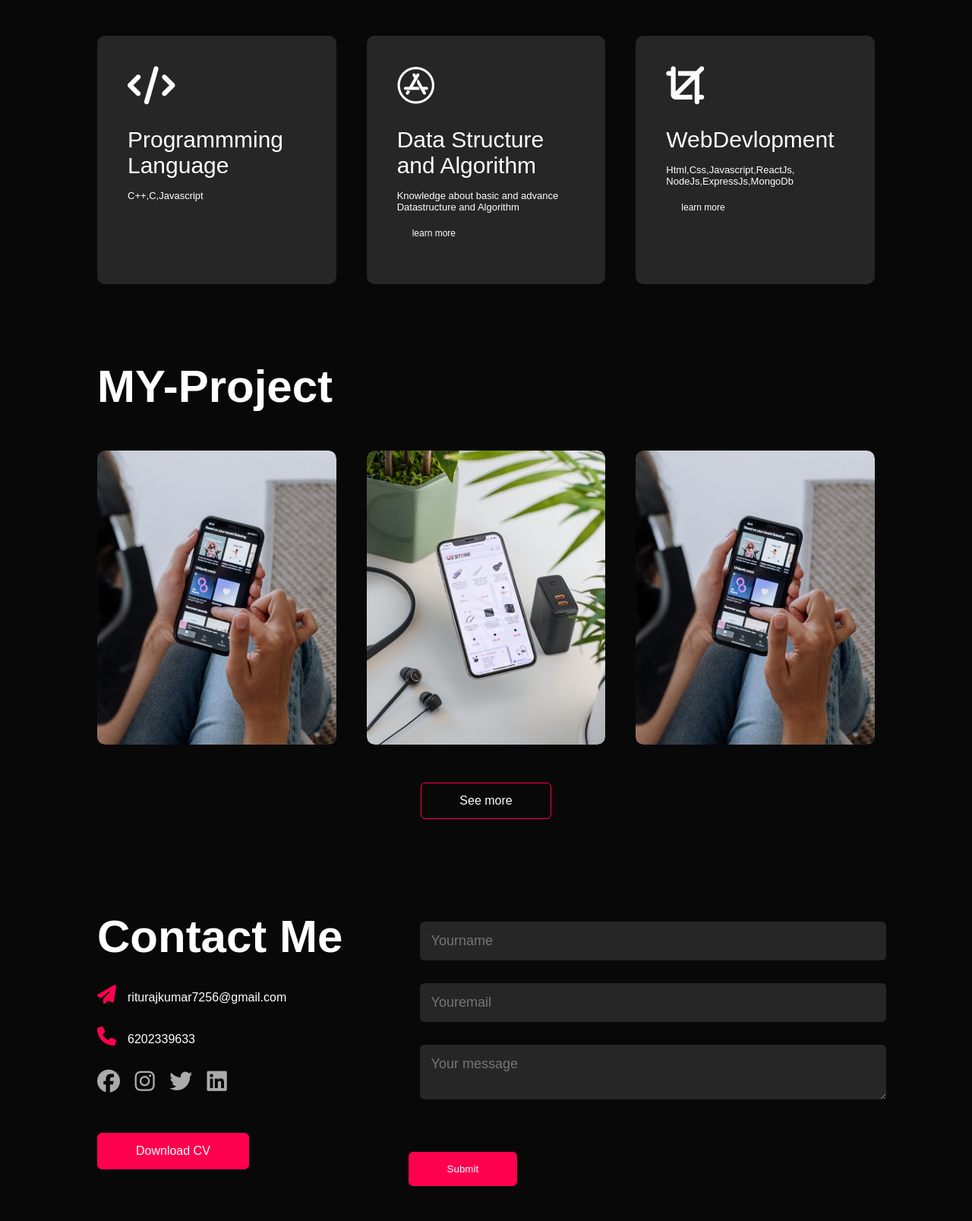
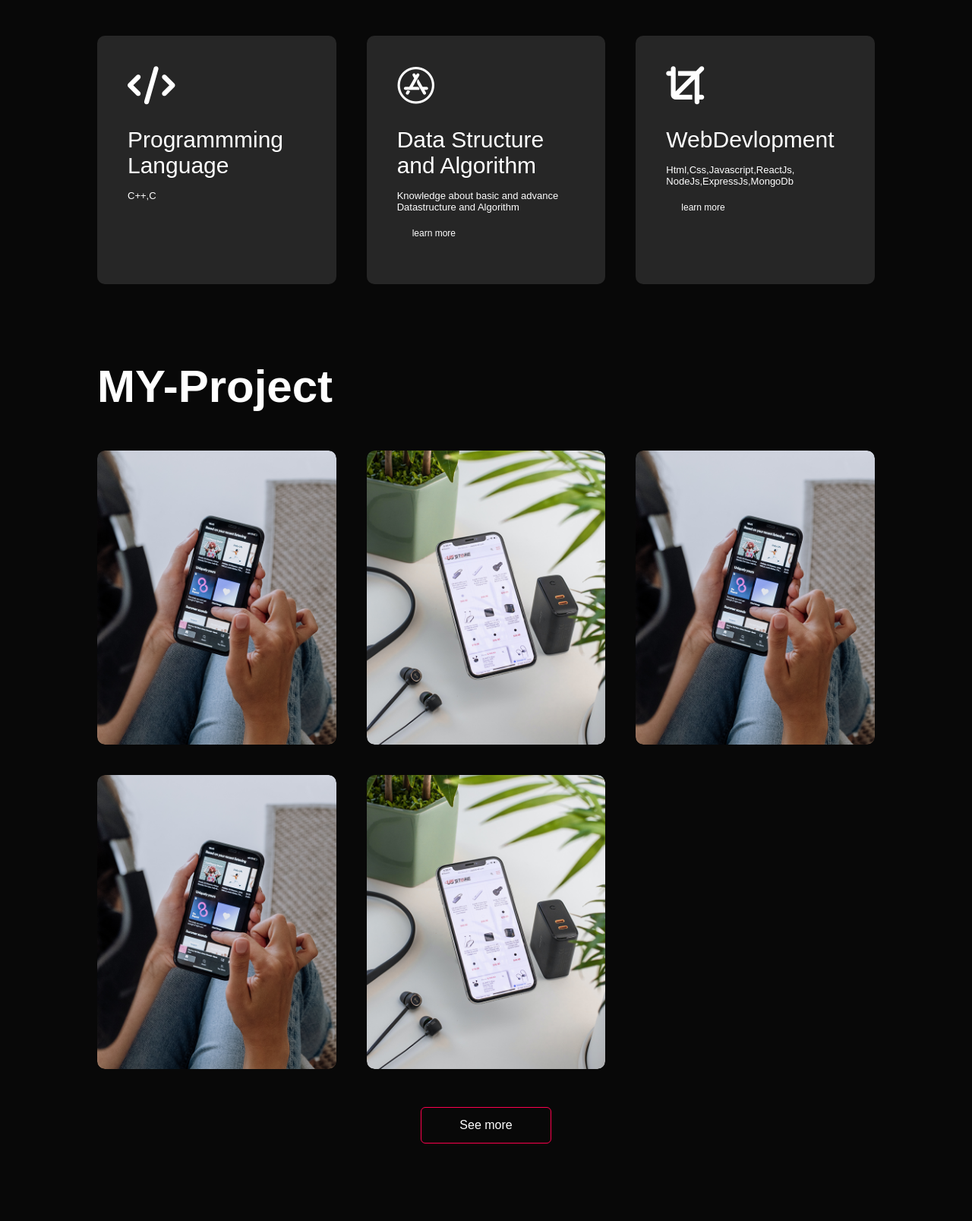
Before and after one commit to rituraj0506/portfolio, a plain HTML site: page index.html in a window 1280 px wide. Shown: the part 1574-3181 px from the top of the page at 76% size. Drawn offline with nearby package versions, Linux system fonts and the light colour scheme.

Commit message:
add some project

```diff
--- a/index.html
+++ b/index.html
@@ -56,7 +56,7 @@
             <div class="tab-contents active-tab" id="skills" > <!---skill ke just niche jo class hoga uss div ke baad wo uske niche aayega-->
                 <!--open tab me skills so we add id=skills-->
                 <ul>
-                    <li><span>Programming Language</span><br>C++,C,Javascript</li>
+                    <li><span>Programming Language</span><br>C++,C</li>
                     <li><span>Web-Devlopment</span><br>Html,Css,Javascript,ReactJs,NodeJs<br>ExpressJs,MongoDb</li>
                     <li><span>Data Structure and Algorithm</span><br>Basic and Advance DSA</li>
                 </ul>
@@ -70,6 +70,9 @@
                     administrators to seamlessly add and manage new food items within specific sections of the website.</li>
                     <li><span>2024</span><br>Designed and developed a user-friendly Travel booking website enabling users to easily book accommodations.
                     Implemented features for browsing and booking places</li>
+                    <li><span>2024</span><br>
+                        Created a blog application allowing users to create and edit personalized posts. Incorporated JWT-based
+                        authentication to ensure secure logins and permit users to exclusively modify their own posts</li>
                 </ul>
             </div>
             <div class="tab-contents" id="education"> <!---skill ke just niche jo class hoga uss div ke baad wo uske niche aayega-->
@@ -93,7 +96,7 @@
    <div>
     <i class="fa-solid fa-code"></i> <!--display the first service copy from fontawesome-->
     <h2>Programmming Language</h2>
-    <p>C++,C,Javascript</p>
+    <p>C++,C</p>
    </div>
 
    <div>
@@ -127,7 +130,7 @@
         <p>Technology Used: <br>
             Frontend: ReactJs <br>
             Backend: Firebase</p>
-        <a href="https://food-delivery-app-nine-woad.vercel.app/"><i
+        <a href="https://restaurant-website-red-six.vercel.app/"><i
                 class="fa-sharp fa-solid fa-arrow-up-right-from-square"></i></a>
     </div>
 </div>
@@ -150,10 +153,36 @@
         <img src="work-2.png" alt="">
         <div class="layer">
             <h3>Image Search Engine with Unsplash API integration for real-time image retrievals.</h3>
+            Technology Used:Html Css Javascript
             <a href="https://image-search-engine-iota.vercel.app/"><i
                     class="fa-sharp fa-solid fa-arrow-up-right-from-square"></i></a>
         </div>
     </div>
+<div class="work">
+    <img src="work-2.png" alt="">
+    <div class="layer">
+        <h3>Engineered a feature-rich E-commerce website with a unique product visualization feature. Implement a
+            product zoom function for an in-depth view</h3>
+        Technology Used:Html Css Javascript
+        <a href="https://ecommercewebsit.netlify.app/"><i
+                class="fa-sharp fa-solid fa-arrow-up-right-from-square"></i></a>
+    </div>
+</div>
+
+<div class="work">
+    <img src="work-3.png" alt="">
+    <div class="layer">
+        <h3>Created a blog application allowing users to create and edit personalized posts. Incorporated JWT-based
+            authentication to ensure secure logins and permit users to exclusively modify their own posts.</h3>
+        <p>Technology Used:<br>
+            Frontend: React js<br>
+            Backend: Express.js and Node.js <br>
+            Database: MongoDB </p>
+        <a href="https://github.com/rituraj0506/MyBlogify"><i
+                class="fa-sharp fa-solid fa-arrow-up-right-from-square"></i></a>
+    </div>
+</div>
+
  </div>
  <!---Decorate button-->
  <a href="#" class="btn">See more</a>
```
